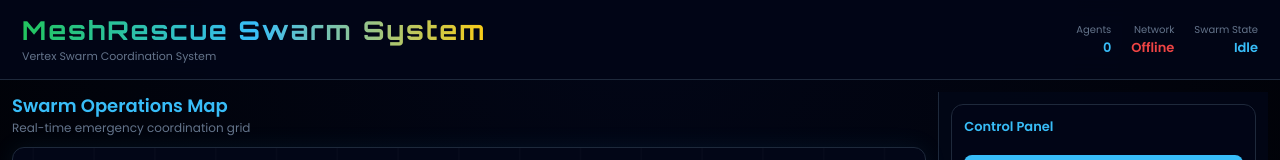
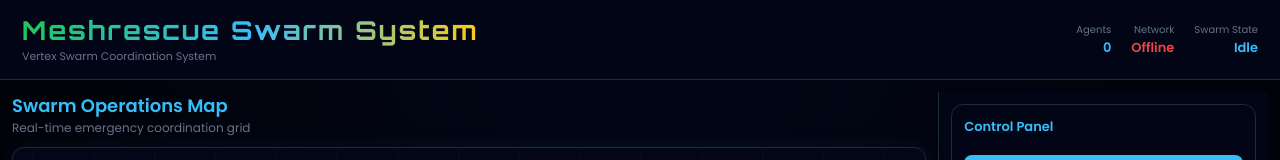
Before and after one commit to sediq247/meshrescue-project-2026, a website: page index.html in a window 1280 px wide. Shown: the top 160 px of the page. Drawn offline with Linux system fonts and the light colour scheme.

Commit message:
Commit of meshrescue swarm system

```diff
--- a/index.html
+++ b/index.html
@@ -15,7 +15,7 @@
 <header class="header">
 
     <div class="logo">
-        <h1>MeshRescue Swarm System</h1>
+        <h1>Meshrescue Swarm System</h1>
         <div class="tagline">Vertex Swarm Coordination System</div>
     </div>
 
```
